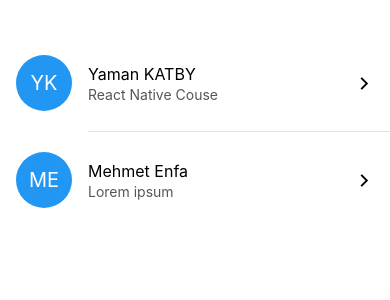
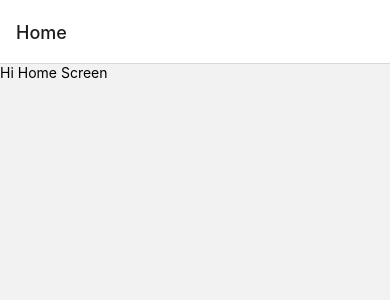
Before and after one commit to mehmetenfa/basic-chate-app, a React Native app: screen / in a window 390 px wide. Shown: the top 300 px of the page. Built offline with nearby package versions, Linux system fonts and the light colour scheme.

Commit message:
stack and native add

```diff
--- a/App.js
+++ b/App.js
@@ -1,9 +1,35 @@
 import React from 'react'
-import Chats from "./screens/Chats";
+import { SafeAreaView, Text } from 'react-native'
+import { createStackNavigator } from '@react-navigation/stack'
+import { NavigationContainer } from '@react-navigation/native'
+
+
+const Home = ({navigation}) => {
+  return (
+    <SafeAreaView>
+      <Text>Hi Home Screen</Text>
+    </SafeAreaView>
+  )
+}
+
+const Settings = () => {
+  return (
+    <SafeAreaView>
+      <Text>Hi Settings Screen</Text>
+    </SafeAreaView>
+  )
+}
+
+const MainStack = createStackNavigator()
 
 const App = () => {
   return (
-    <Chats />
+    <NavigationContainer>
+      <MainStack.Navigator>
+        <MainStack.Screen name='Home' component={Home} />
+        <MainStack.Screen name='Settings' component={Settings} />
+      </MainStack.Navigator>
+    </NavigationContainer>
   )
 }
 
```
